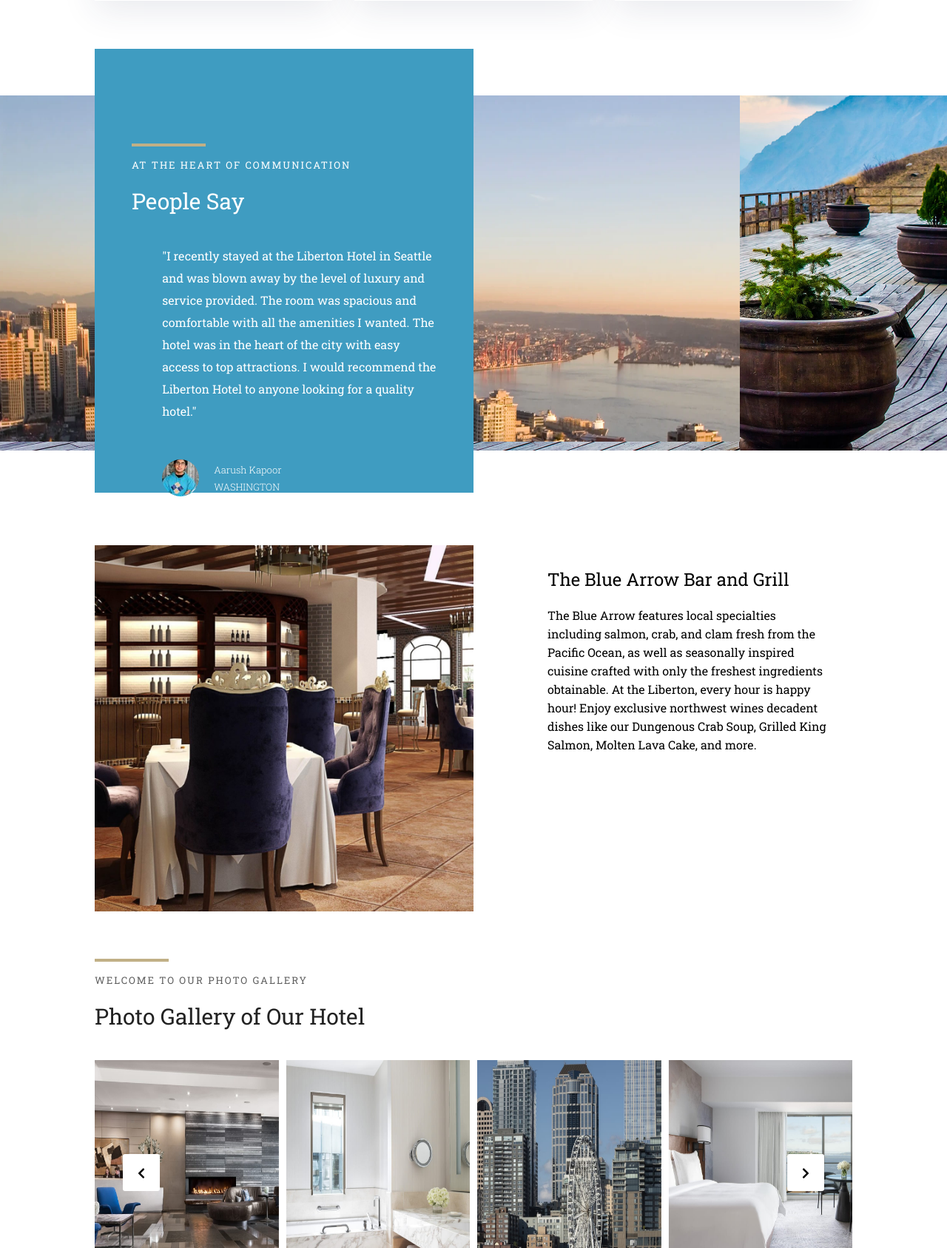
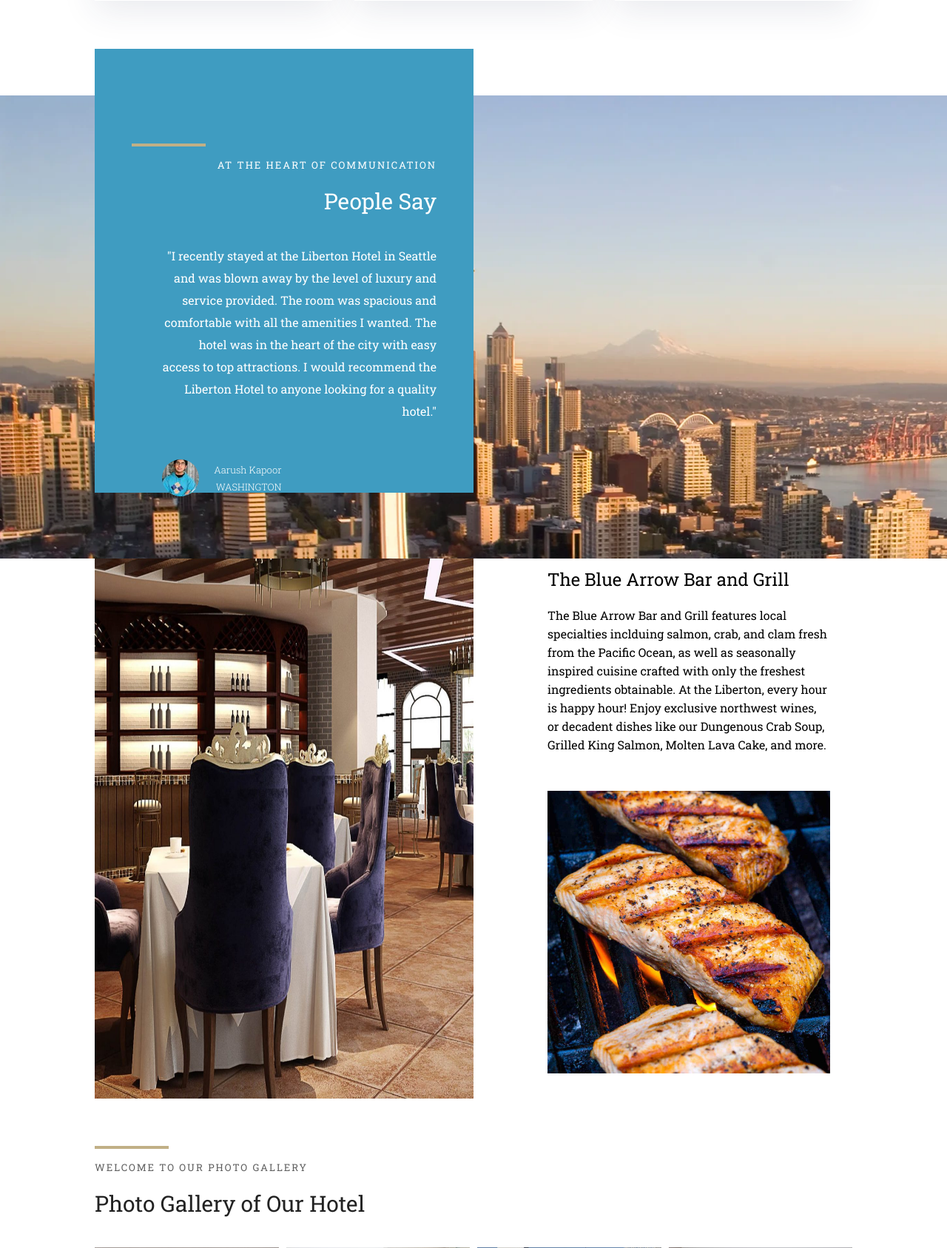
Before and after one commit to TheMaster3558/Liberton, a Flask app: page / in a window 1280 px wide; the page is wider, and only the part inside the window is pictured. Shown: the part 2958-4645 px from the top of that part at 74% size. Run offline with Flask 2, Linux system fonts and the light colour scheme; some libraries are stand-ins or nearby versions.

Commit message:
Small Changes

```diff
--- a/static/style.css
+++ b/static/style.css
@@ -467,6 +467,7 @@ input {
   margin-left: 10%;
 }
 
+
 /*--------------wrapper2--------*/
 /*--------------restaurant--------*/
 .restaurant img {
--- a/templates/index.html
+++ b/templates/index.html
@@ -140,7 +140,7 @@
       <div class="left">
         <div class="img">
           <img src="static/hotel1.png" alt="" class="image1" width="2000px" height="1334">
-          <img src="static/hotel2.png" alt="" class="image2" height="400px", width="560px">
+<!--          <img src="static/hotel2.png" alt="" class="image2" height="400px", width="560px">-->
         </div>
       </div>
       <div class="right">
@@ -255,11 +255,11 @@
   </section>
   <section class="wrapper wrapper2 top">
     <div class="image">
-        <img src="static/people1.png" class="slide" height=468 width= {{ width }}>
+        <img src="static/people1.png" class="slide" height=626 width= 1800>
       </div>
     <div class="container">
 
-      <div class="text">
+      <div class="text testimonials" align="right">
         <div class="heading">
           <h5>AT THE HEART OF COMMUNICATION</h5>
           <h2>People Say</h2>
@@ -290,7 +290,8 @@
       <div class="right">
         <div class="text">
           <h2>The Blue Arrow Bar and Grill</h2>
-          <p> The Blue Arrow features local specialties including salmon, crab, and clam fresh from the Pacific Ocean, as well as seasonally inspired cuisine crafted with only the freshest ingredients obtainable. At the Liberton, every hour is happy hour! Enjoy exclusive northwest wines decadent dishes like our Dungenous Crab Soup, Grilled King Salmon, Molten Lava Cake, and more.  </p>
+          <p>The Blue Arrow Bar and Grill features local specialties inclduing salmon, crab, and clam fresh from the Pacific Ocean, as well as seasonally inspired cuisine crafted with only the freshest ingredients obtainable. At the Liberton, every hour is happy hour! Enjoy exclusive northwest wines, or decadent dishes like our Dungenous Crab Soup, Grilled King Salmon, Molten Lava Cake, and more. </p>
+          <img src="static/salmon.jpg" alt="">
         </div>
             </div>
           </div>
```
Also changed, not shown: static/salmon.jpg (added).
